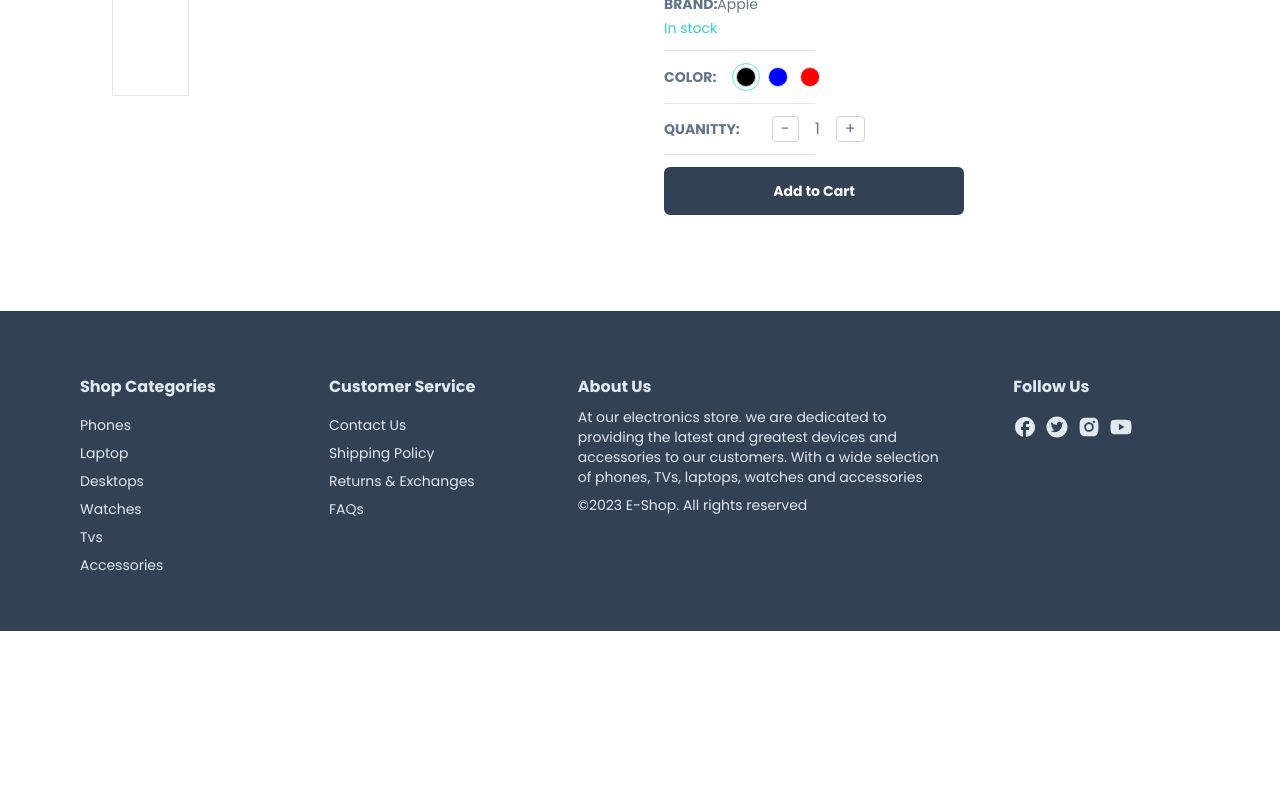
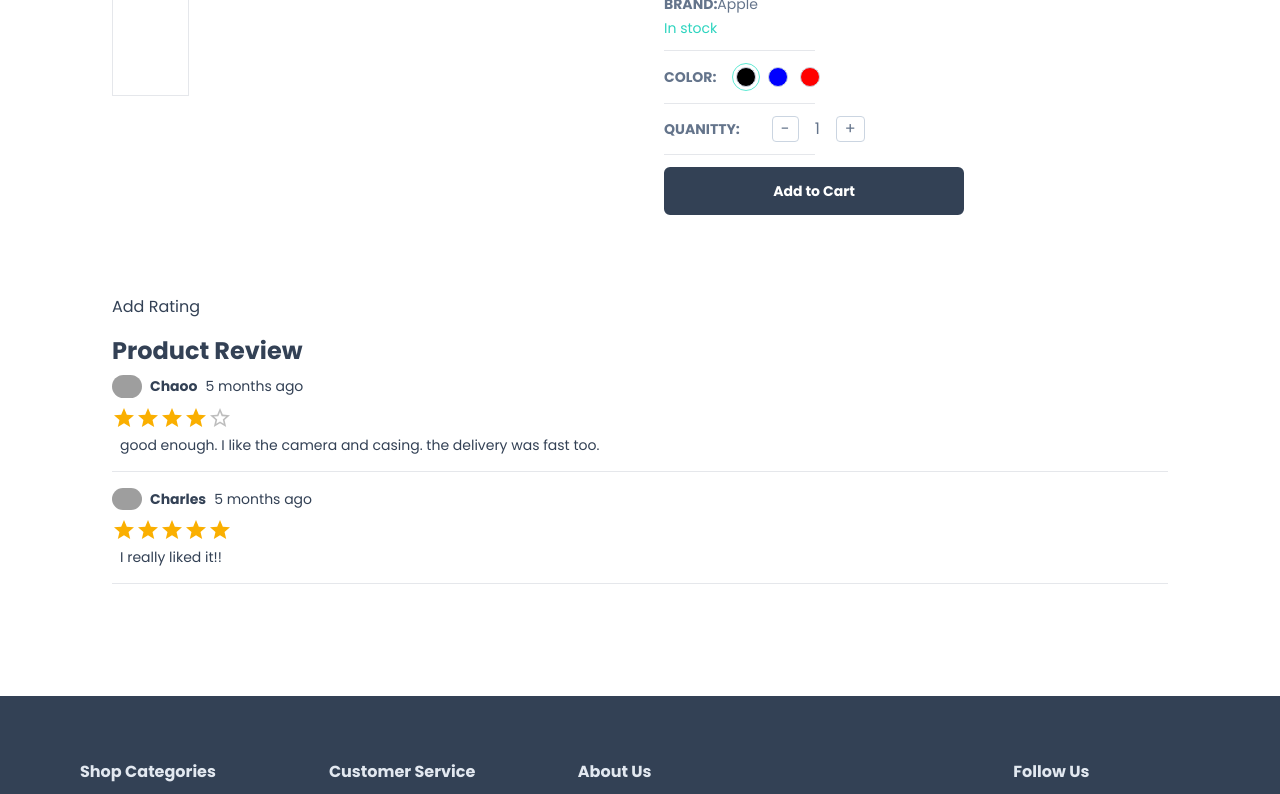
Before and after one commit to WenChun19/e-shop, a Next.js app: page /product/1 in a window 1280 px wide. Shown: the part 501-1295 px from the top of the page. Before the commit the page ends 1132 px from the top, so only its background shows below. Built offline with nearby package versions, Linux system fonts and the light colour scheme; grey boxes are pictures that could not be loaded; a web font is replaced by a local one.

Commit message:
Add product review section

```diff
--- /dev/null
+++ b/app/components/Avatar.tsx
@@ -0,0 +1,24 @@
+import Image from "next/image";
+import { FaUserCircle } from "react-icons/fa";
+
+interface AvatarProps {
+  src?: string | null | undefined;
+}
+
+const Avatar: React.FC<AvatarProps> = ({ src }) => {
+  if (src) {
+    return (
+      <Image
+        src={src}
+        alt="Avatar"
+        className="rounded-full"
+        height="30"
+        width="30"
+      />
+    );
+  }
+
+  return <FaUserCircle size={24} />;
+};
+
+export default Avatar;
--- /dev/null
+++ b/app/components/Heading.tsx
@@ -0,0 +1,14 @@
+interface HeadingProps {
+  title: string;
+  center?: boolean;
+}
+
+const Heading: React.FC<HeadingProps> = ({ title, center }) => {
+  return (
+    <div className={center ? "text-center" : "text-start"}>
+      <h1 className="font-bold text-2xl">{title}</h1>
+    </div>
+  );
+};
+
+export default Heading;
--- /dev/null
+++ b/app/product/[productId]/ListRating.tsx
@@ -0,0 +1,41 @@
+"use client";
+
+import Avatar from "@/app/components/Avatar";
+import Heading from "@/app/components/Heading";
+import { Rating } from "@mui/material";
+import moment from "moment";
+
+interface ListRatingProps {
+  product: any;
+}
+
+const ListRating: React.FC<ListRatingProps> = ({ product }) => {
+  return (
+    <div>
+      <Heading title="Product Review" />
+      <div className="text-sm mt-2">
+        {product.reviews &&
+          product.reviews.map((review: any) => {
+            return (
+              <div key={review.id} className="max-w-300px">
+                <div className="flex gap-2 items-center">
+                  <Avatar src={review.user.image} />
+                  <div className="font-semibold">{review?.user.name}</div>
+                  <div className="font-light">
+                    {moment(review.createdDate).fromNow()}
+                  </div>
+                </div>
+                <div className="mt-2">
+                  <Rating value={review.rating} readOnly />
+                  <div className="ml-2">{review.comment}</div>
+                  <hr className="mt-4 mb-4" />
+                </div>
+              </div>
+            );
+          })}
+      </div>
+    </div>
+  );
+};
+
+export default ListRating;
--- a/app/product/[productId]/page.tsx
+++ b/app/product/[productId]/page.tsx
@@ -2,6 +2,7 @@
 import { product } from "@/utils/product";
 import React from "react";
 import ProductDetails from "./ProductDetails";
+import ListRating from "./ListRating";
 
 interface IPrams {
   productId?: string;
@@ -12,6 +13,10 @@
     <div className="p-8">
       <Container>
         <ProductDetails product={product} />
+        <div className="flex flex-col mt-20 gap-4">
+          <div>Add Rating</div>
+          <ListRating product={product} />
+        </div>
       </Container>
     </div>
   );
--- a/next.config.js
+++ b/next.config.js
@@ -1,7 +1,7 @@
 /** @type {import('next').NextConfig} */
 const nextConfig = {
   images: {
-    domains: ["firebasestorage.googleapis.com"],
+    domains: ["firebasestorage.googleapis.com", "lh3.googleusercontent.com"],
   },
 };
 
--- a/package.json
+++ b/package.json
@@ -18,6 +18,7 @@
     "autoprefixer": "10.4.16",
     "eslint": "8.54.0",
     "eslint-config-next": "14.0.3",
+    "moment": "^2.29.4",
     "next": "^13.4.9",
     "postcss": "8.4.31",
     "react": "18.2.0",
```
Also changed, not shown: 1 other file (tests, documents, lock files or other folders).
